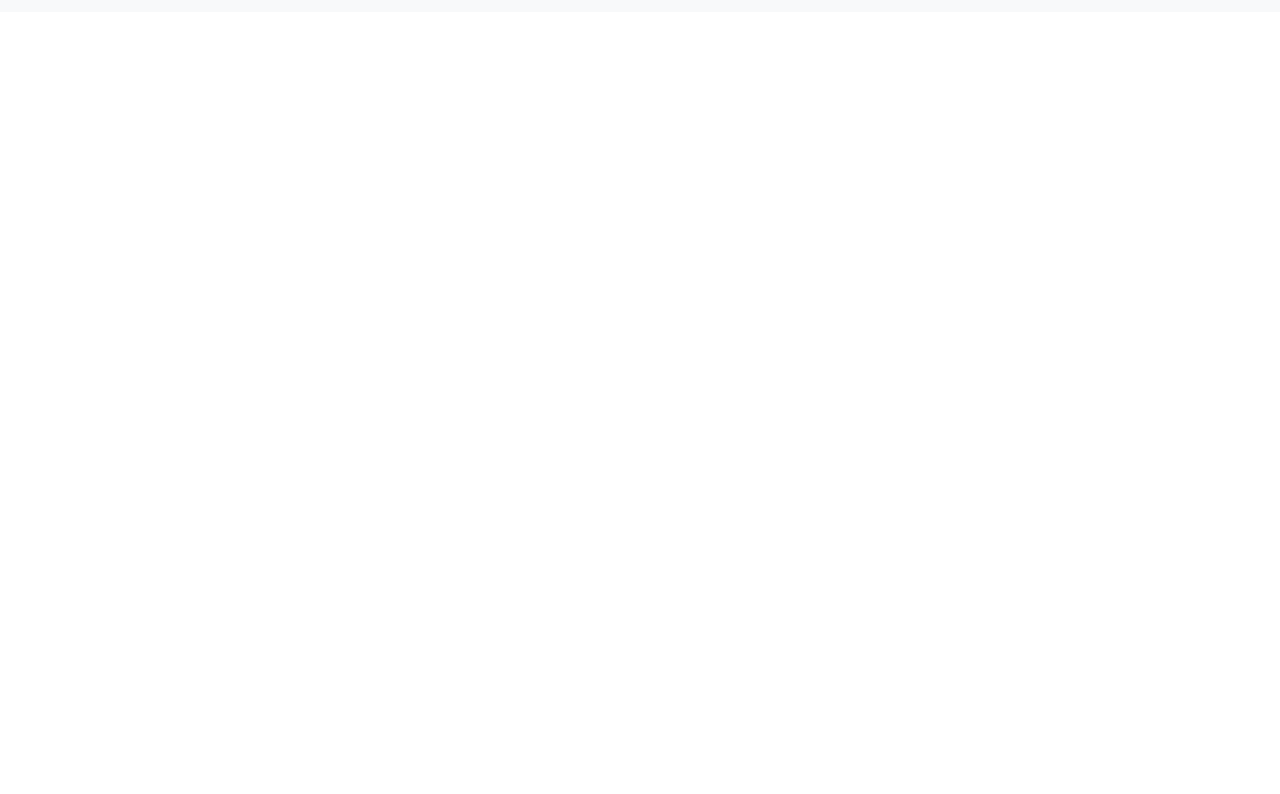
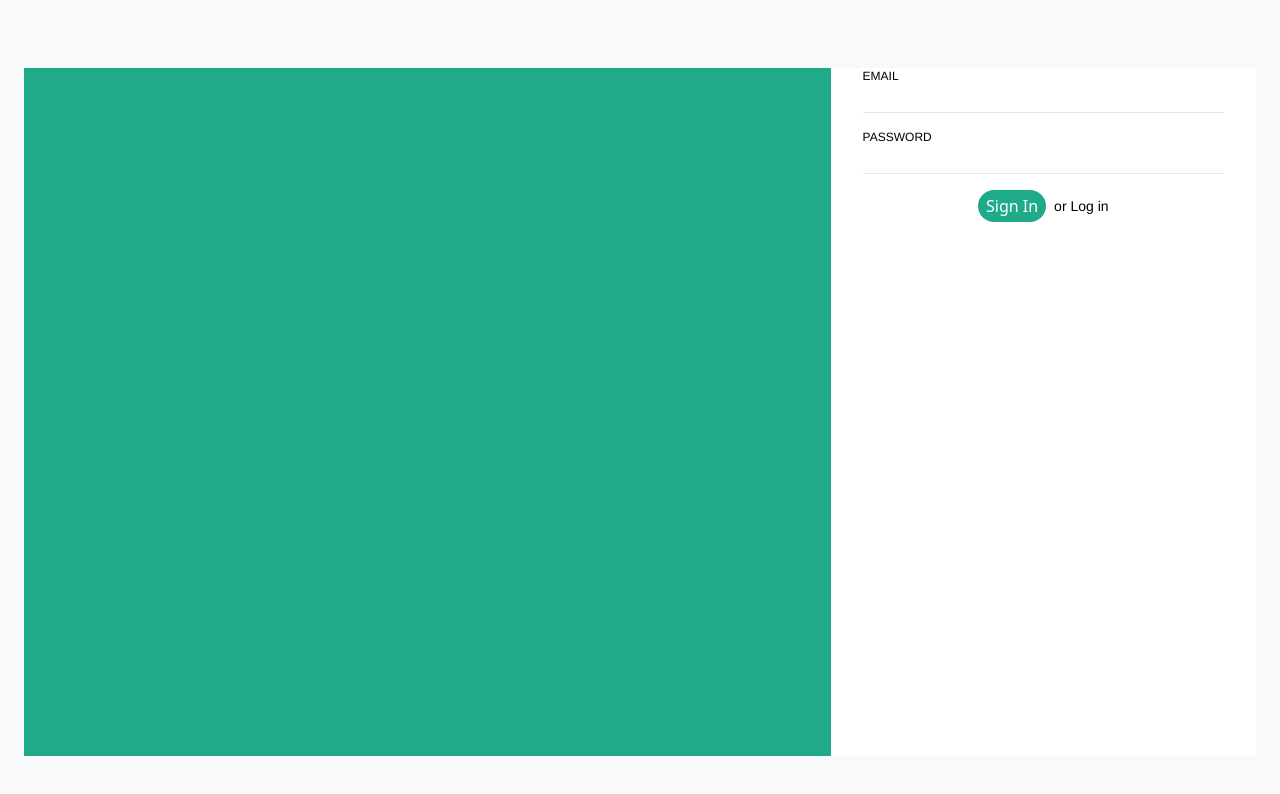
Before and after one commit to doubleyooz/react-chart-dashboard, a React (Create React App) app: page /sign-in in a window 1280 px wide. Before the commit this address had no page. Shown: the top 794 px of the page. Built offline with nearby package versions, Linux system fonts and the light colour scheme.

Commit message:
chore: add login page     update tailwind custom values;     add react-hook-form, yup and @hookform/resolvers as dependencies;     minor styling corrections on the dashboard;

```diff
--- a/package.json
+++ b/package.json
@@ -2,8 +2,8 @@
   "name": "react-open-cred",
   "version": "0.1.0",
   "private": true,
-
   "dependencies": {
+    "@hookform/resolvers": "^2.9.10",
     "@testing-library/jest-dom": "^5.14.1",
     "@testing-library/react": "^13.0.0",
     "@testing-library/user-event": "^13.2.1",
@@ -15,11 +15,13 @@
     "react": "^18.1.0",
     "react-apexcharts": "^1.4.0",
     "react-dom": "^18.1.0",
+    "react-hook-form": "^7.42.1",
     "react-router-dom": "^6.3.0",
     "react-scripts": "5.0.1",
     "tailwind-scrollbar-hide": "^1.1.7",
     "typescript": "^4.4.2",
-    "web-vitals": "^2.1.0"
+    "web-vitals": "^2.1.0",
+    "yup": "^0.32.11"
   },
   "scripts": {
     "start": "react-scripts start",
--- a/src/components/SimpleButton.tsx
+++ b/src/components/SimpleButton.tsx
@@ -28,7 +28,7 @@ const SimpleButton: React.FC<Props> = ({
             <span
                 className={`${
                     isActive ? 'text-skin-solid' : 'text-skin-mild'
-                } text-icon font-bold font-['Helvetica']`}
+                } text-xs font-bold font-['Helvetica']`}
             >
                 {description}
             </span>
--- a/src/index.scss
+++ b/src/index.scss
@@ -23,6 +23,7 @@ span {
         --color-text-detail: #313860;
         --color-text-medium: #718096;
         --color-text-mild: #a0aec0;
+        --color-text-alert: 255, 0, 0;
         --color-icon-image-1: #ffffff;
         --color-icon-image-2: #1fab89;
 
@@ -36,7 +37,7 @@ span {
         --color-bg-warning: 236, 178, 46;
 
         //--width-simple-button: calc(50000vw / width + 20px);
-        --text-size-base: 12px;
+        --text-size-base: 10px;
     }
 }
 /*
--- a/src/pages/Dashboard.tsx
+++ b/src/pages/Dashboard.tsx
@@ -1,3 +1,4 @@
+import { FC } from 'react';
 import background from '../assets/content/background.png';
 import SideMenu from '../components/SideMenu';
 import Header from '../components/Header';
@@ -5,7 +6,7 @@ import Card from '../components/Card';
 import FirstSection from '../components/FirstSection';
 import Charts from '../components/Charts';
 
-const Dashboard = () => {
+const Dashboard: FC = () => {
     const data = {
         email: 'gabriel@agromais.com',
         cpf: '123.456.789-50',
--- /dev/null
+++ b/src/pages/SignIn.tsx
@@ -0,0 +1,91 @@
+import { FC } from 'react';
+import { useNavigate } from 'react-router-dom';
+import { useForm } from 'react-hook-form';
+import { yupResolver } from '@hookform/resolvers/yup';
+import * as yup from 'yup';
+
+type FormValues = {
+    email: string;
+    password: string;
+};
+
+const schema = yup
+    .object({
+        email: yup.string().email().required(),
+        password: yup
+            .string()
+            .matches(/^(?=.*[a-z])/, 'Must contain at least 1 lowercase letter')
+            .matches(/^(?=.*[A-Z])/, 'Must contain at least 1 uppercase letter')
+            .matches(/^(?=.*\d)/, 'Must contain at least a number')
+            .matches(
+                /(?=.*[^a-zA-Z0-9])/,
+                'Must contain at least 1 special character'
+            )
+            .min(8)
+            .required(),
+    })
+    .required();
+
+const SignIn: FC = () => {
+    const {
+        register,
+        handleSubmit,
+        formState: { errors },
+    } = useForm<FormValues>({
+        resolver: yupResolver(schema),
+    });
+
+    const nav = useNavigate();
+
+    const onSubmit = (data: any) => {
+        console.log(data);
+        nav('/');
+    };
+
+    return (
+        <div className="flex justify-center h-screen py-14 ">
+            <div className="hidden md:flex w-full bg-skin-detail_1"></div>
+            <form
+                className="flex flex-col gap-4 bg-skin-white min-w-min w-2/4 px-8"
+                onSubmit={handleSubmit(onSubmit)}
+            >
+                <div className="flex flex-col">
+                    <span className="text-xs">EMAIL</span>
+                    <input
+                        className="border-b text-lg"
+                        {...register('email')}
+                    />
+                    {errors?.email && (
+                        <p className="text-skin-alert text-xxs">
+                            {errors.email.message}
+                        </p>
+                    )}
+                </div>
+
+                <div className="flex flex-col">
+                    <span className="text-xs">PASSWORD</span>
+                    <input
+                        className="border-b text-lg"
+                        type="password"
+                        {...register('password')}
+                    />
+                    {errors?.password && (
+                        <p className="text-skin-alert text-xxs">
+                            {errors.password.message}
+                        </p>
+                    )}
+                </div>
+                <div className="flex justify-center items-center gap-2">
+                    <input
+                        className="rounded-full text-white bg-skin-detail_1 py-1 px-2"
+                        type="submit"
+                        value="Sign In"
+                    />
+                    <span className="text-sm">or Log in</span>
+                </div>
+            </form>
+        </div>
+    );
+};
+
+export default SignIn;
--- a/src/routes.tsx
+++ b/src/routes.tsx
@@ -1,5 +1,6 @@
 import { BrowserRouter, Routes, Route } from 'react-router-dom';
 import Dashboard from './pages/Dashboard';
+import SignIn from './pages/SignIn';
 
 const Paths = () => {
     return (
@@ -7,6 +8,7 @@ const Paths = () => {
             <BrowserRouter>
                 <Routes>
                     <Route path="/" element={<Dashboard />} />
+                    <Route path="/sign-in" element={<SignIn />} />
                 </Routes>
             </BrowserRouter>
         </div>
--- a/tailwind.config.js
+++ b/tailwind.config.js
@@ -25,7 +25,7 @@ module.exports = {
         extend: {
 
             fontSize: {
-                icon: 'var(--text-size-base)',
+                xxs: 'var(--text-size-base)', //10px
             },
             textColor: {
                 skin: {
@@ -33,6 +33,7 @@ module.exports = {
                     detail: 'var(--color-text-detail)',
                     medium: 'var(--color-text-medium)',
                     mild: 'var(--color-text-medium)',
+                    alert: withOpacity('color-text-alert'),
                 },
             },
             backgroundColor: {
```
Also changed, not shown: 1 other file (tests, documents, lock files or other folders).
